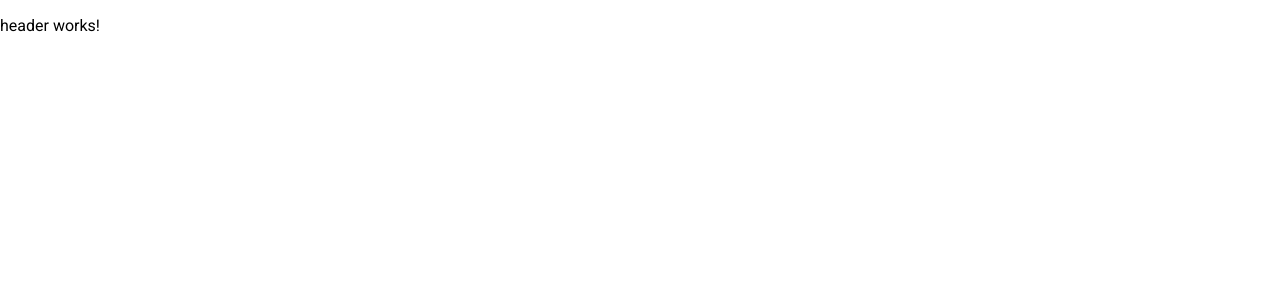
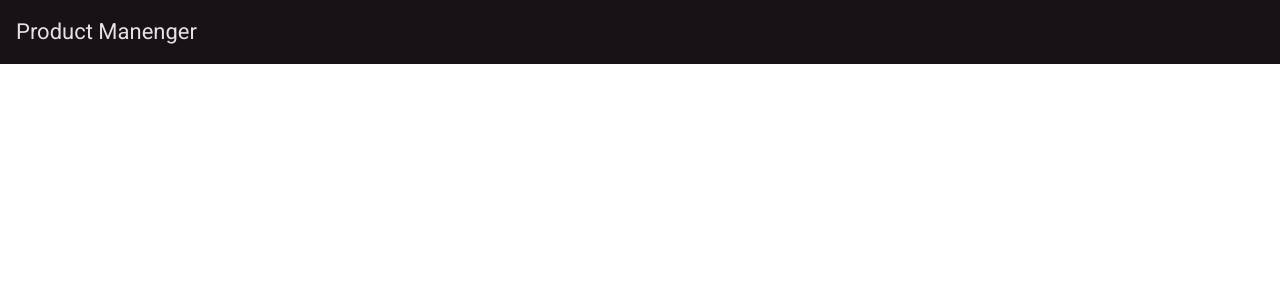
Before and after one commit to pedroleonez/product-store, an Angular app: page / in a window 1280 px wide. Shown: the top 300 px of the page. Built offline with nearby package versions, Linux system fonts and the light colour scheme.

Commit message:
feat: add MatToolbarModule to Header component

```diff
--- a/src/app/shared/components/header/header.component.html
+++ b/src/app/shared/components/header/header.component.html
@@ -1 +1,3 @@
-<p>header works!</p>
+<mat-toolbar>
+    <p>Product Manenger</p>
+</mat-toolbar>
--- a/src/app/shared/components/header/header.component.ts
+++ b/src/app/shared/components/header/header.component.ts
@@ -1,8 +1,9 @@
 import { Component } from '@angular/core';
+import { MatToolbarModule } from '@angular/material/toolbar';
 
 @Component({
   selector: 'app-header',
-  imports: [],
+  imports: [MatToolbarModule],
   templateUrl: './header.component.html',
   styleUrl: './header.component.scss'
 })
```
